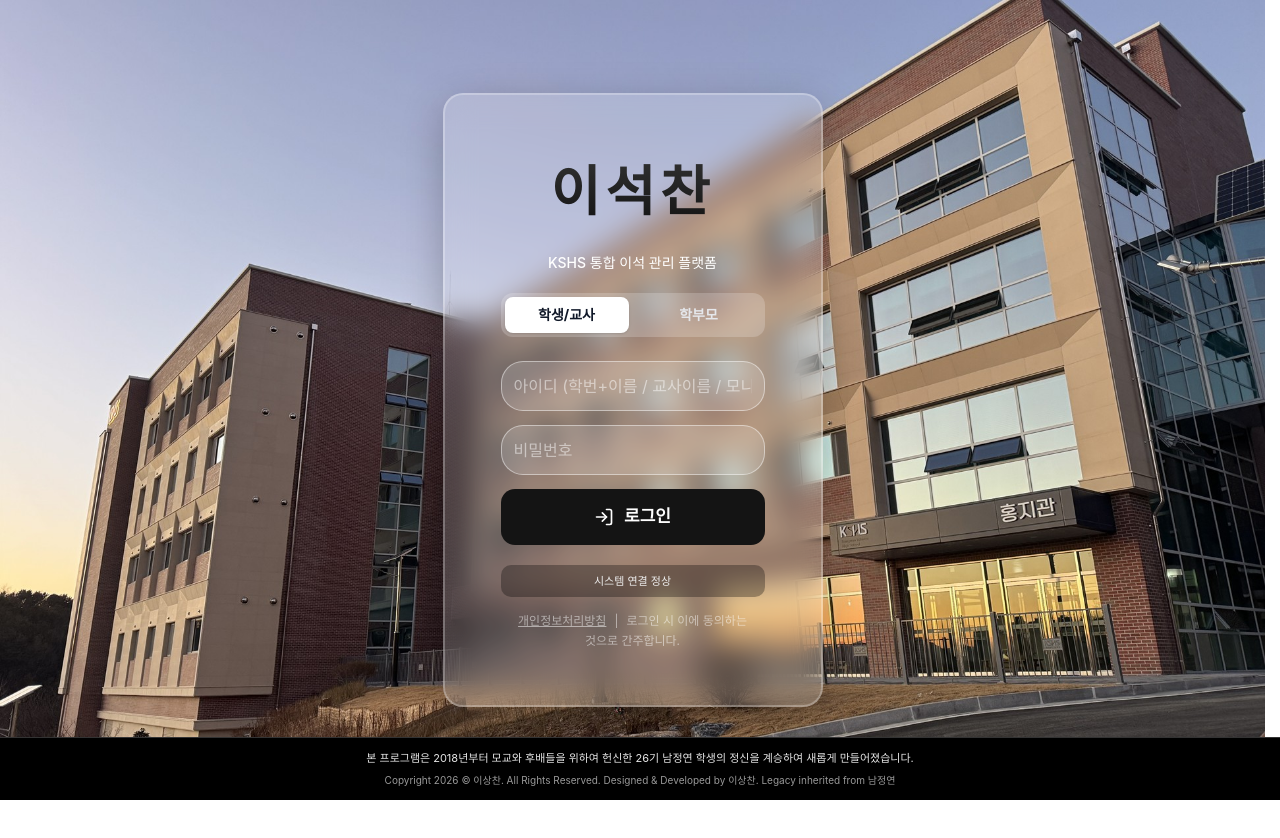
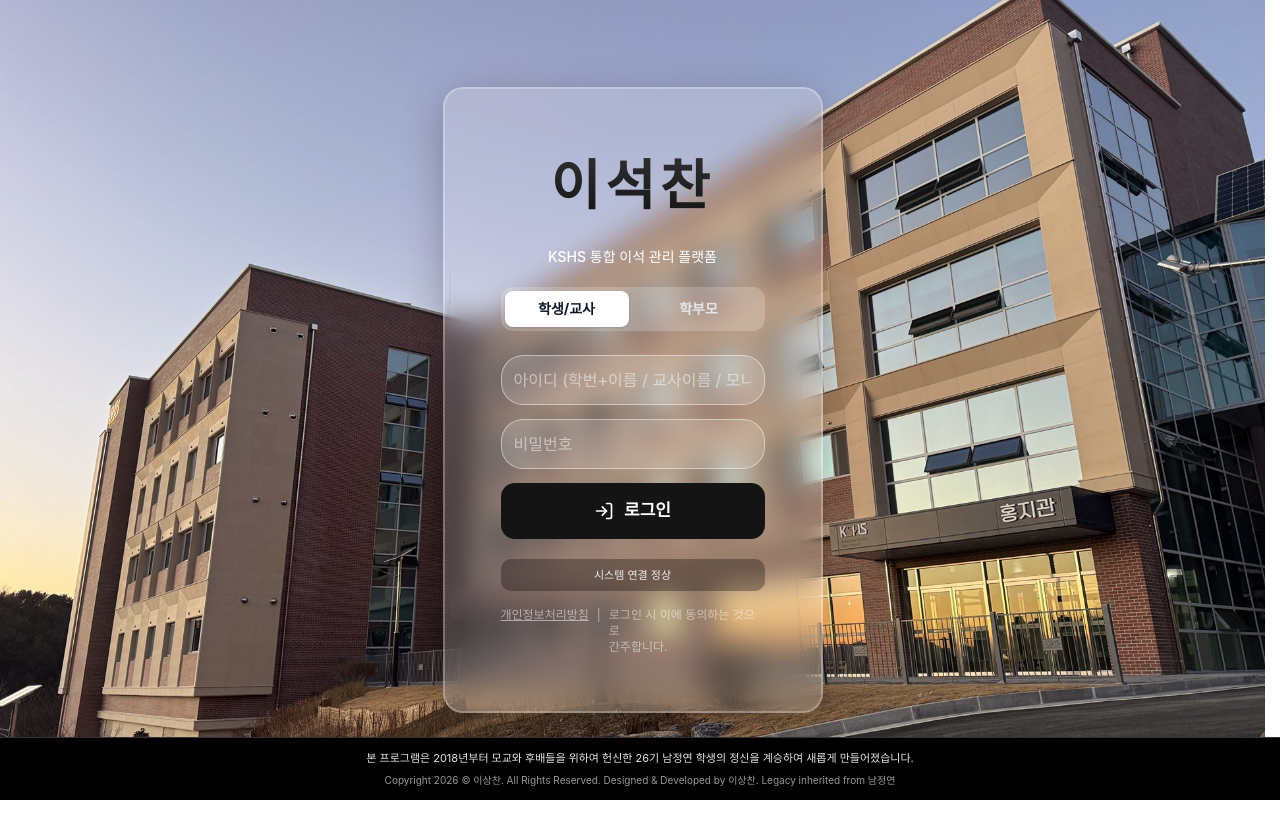
Before and after one commit to cganidormi/e-seokchan, a Next.js app: page /login in a window 1280 px wide. Shown: the top 838 px of the page. Built offline with nearby package versions, Linux system fonts and the light colour scheme; no server answers; the database is empty; a web font is replaced by a local one.

Commit message:
style: 로그인 화면 약관동의 문구 줄바꿈 세로 정렬(간주/로그인) 맞춤

```diff
--- a/app/login/page.tsx
+++ b/app/login/page.tsx
@@ -403,13 +403,15 @@ export default function LoginPage() {
           </div>
         </div>
 
-        <div className="mt-4 text-center text-xs text-white/50 flex flex-col items-center gap-1">
-          <div className="flex items-center justify-center">
-            <a href="/privacy" className="underline hover:text-white transition-colors">개인정보처리방침</a>
+        <div className="mt-4 flex justify-center text-xs text-white/50">
+          <div className="flex items-start">
+            <a href="/privacy" className="underline hover:text-white transition-colors whitespace-nowrap">개인정보처리방침</a>
             <span className="mx-2">|</span>
-            <span>로그인 시 이에 동의하는</span>
+            <div className="flex flex-col items-start text-left">
+              <span>로그인 시 이에 동의하는 것으로</span>
+              <span>간주합니다.</span>
+            </div>
           </div>
-          <span>것으로 간주합니다.</span>
         </div>
       </div>
     </div>
```
